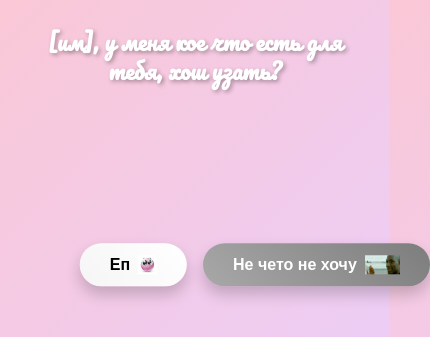
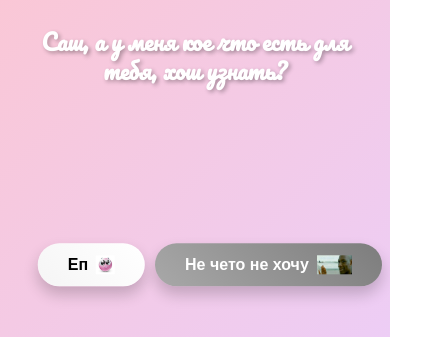
Before and after one commit to DanyaSokolov/valentines_gift_postcard, a plain HTML site: page index.html in a window 390 px wide. Shown: the part 281-618 px from the top of the page, 430 px wide, since content can reach past the window. Drawn offline with Linux system fonts and the light colour scheme.

Commit message:
background show fix

```diff
--- a/index.html
+++ b/index.html
@@ -14,11 +14,16 @@
             box-sizing: border-box;
         }
 
+        html {
+            height: 100%;
+        }
+
         body {
             font-family: 'Segoe UI', Tahoma, Geneva, Verdana, sans-serif;
             background: linear-gradient(135deg, #ffc5ca 0%, #e9cfff 100%);
+            background-attachment: fixed;
             min-height: 100vh;
-            overflow: hidden;
+            height: 100%;
             position: relative;
         }
 
@@ -30,6 +35,9 @@
             left: 0;
             width: 100%;
             height: 100%;
+            background: linear-gradient(135deg, #ffc5ca 0%, #e9cfff 100%);
+            background-attachment: fixed;
+            overflow: hidden;
         }
 
         .page.active {
@@ -125,7 +133,7 @@
             position: absolute;
             left: 50%;
             top: 50%;
-            transform: translate(calc(-100% - 10px), -50%);
+            transform: translate(calc(-100% - 55px), -50%);
         }
 
         .btn-yes:hover {
@@ -138,7 +146,7 @@
             position: absolute;
             left: 50%;
             top: 50%;
-            transform: translate(10px, -50%);
+            transform: translate(-45px, -50%);
             z-index: 5;
         }
 
@@ -170,8 +178,8 @@
             width: 100%;
             height: 100%;
             pointer-events: none;
-            overflow: hidden;
-            z-index: -1;
+            overflow: visible;
+            z-index: 100;
         }
 
         .heart-float {
@@ -207,6 +215,14 @@
             .buttons-container {
                 height: 170px;
             }
+
+            .btn-yes {
+                transform: translate(calc(-100% - 45px), -50%);
+            }
+
+            .btn-no {
+                transform: translate(-35px, -50%);
+            }
         }
 
         /* Телефоны */
@@ -216,11 +232,11 @@
             }
 
             .btn-yes {
-                transform: translate(calc(-100% - 8px), -50%);
+                transform: translate(calc(-100% - 50px), -50%);
             }
 
             .btn-no {
-                transform: translate(8px, -50%);
+                transform: translate(-40px, -50%);
             }
         }
 
@@ -259,7 +275,7 @@
 
             .btn-yes:active {
                 box-shadow: 0 12px 20px rgba(255,107,157,0.4);
-                transform: translate(calc(-100% - 10px), -50%) scale(0.98);
+                transform: translate(calc(-100% - 55px), -50%) scale(0.98);
             }
         }
     </style>
@@ -298,8 +314,8 @@
     </div>
 
     <script>
-        const girlName = "[им]";
-        document.getElementById('question-text').textContent = `${girlName}, у меня кое что есть для тебя, хош узать?`;
+        const girlName = "Саш";
+        document.getElementById('question-text').textContent = `${girlName}, а у меня кое что есть для тебя, хош узнать?`;
 
         let moveCount = 0;
 
@@ -313,7 +329,13 @@
             // Увеличиваем размер кнопки "Да" при каждой попытке нажать "Нет"
             moveCount++;
             const newSize = 1 + (moveCount * 0.15);
-            yesBtn.style.transform = `translate(calc(-100% - 10px), -50%) scale(${newSize})`;
+
+            // Сохраняем текущий сдвиг влево для центрирования
+            const isMobile = window.innerWidth <= 480;
+            const isSmallMobile = window.innerWidth <= 375;
+            const offset = isSmallMobile ? 45 : (isMobile ? 50 : 55);
+
+            yesBtn.style.transform = `translate(calc(-100% - ${offset}px), -50%) scale(${newSize})`;
 
             // Получаем размеры кнопки
             const btnRect = btn.getBoundingClientRect();
```
